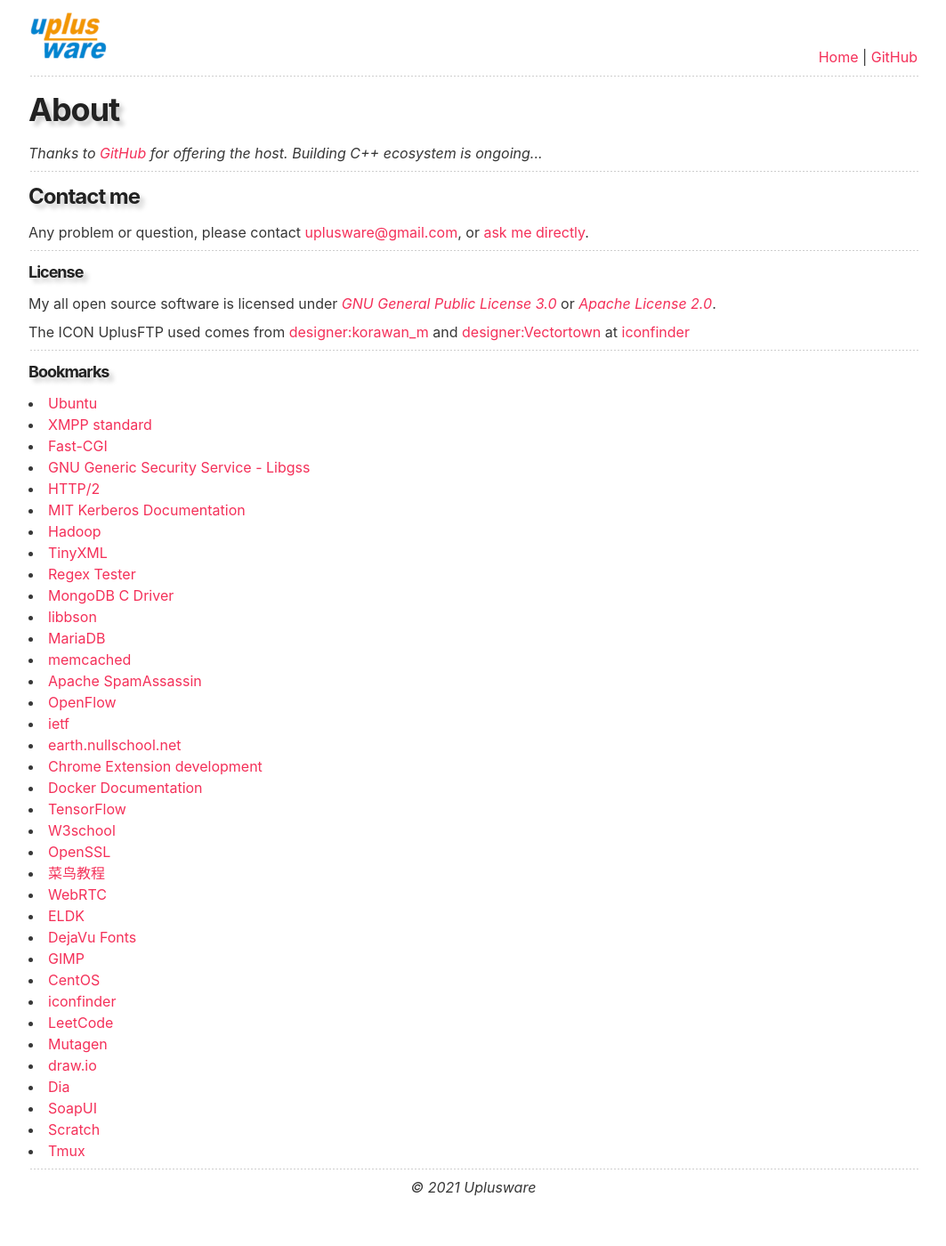
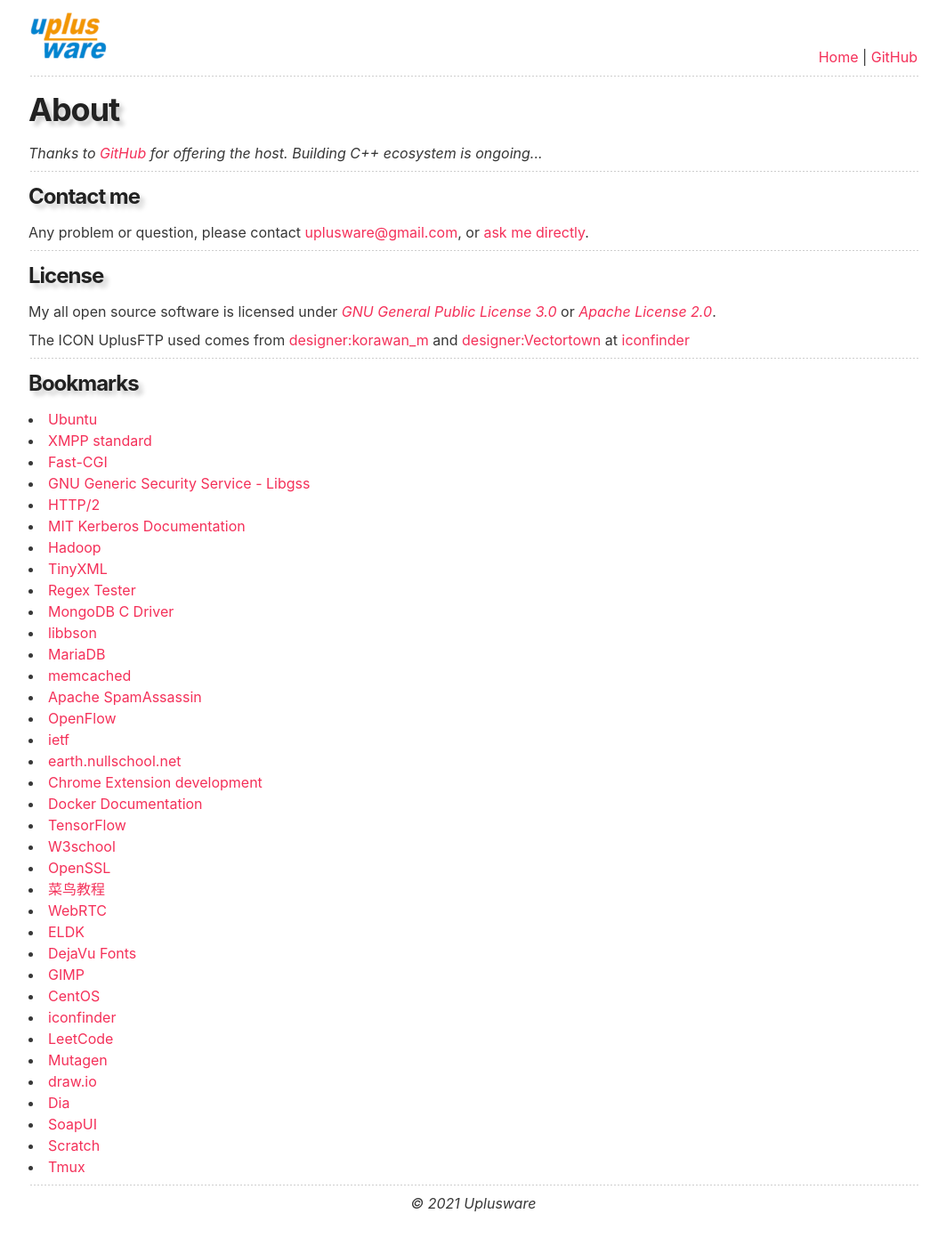
Before and after one commit to uplusware/uplusware.github.io, a Jekyll site: the page about.html, which Jekyll copies as it is, in a window 1280 px wide. Shown: the whole page at 89% size, without its empty margins (108-1171 px from the left). Built offline with Jekyll 4.4.1, drawn with Linux system fonts in a browser that asks for light colours.

Commit message:
Update about.html

```diff
--- a/about.html
+++ b/about.html
@@ -24,11 +24,11 @@
 		<h3 style="text-shadow: 5px 5px 5px #cccccc">Contact me</h3>
 		<p>Any problem or question, please contact <a href="mailto:uplusware@gmail.com">uplusware@gmail.com</a>, or <a href="https://github.com/uplusware/uplusware.github.io/issues" target="_blank">ask me directly</a>.
 		<hr>
-		<h5 style="text-shadow: 5px 5px 5px #cccccc">License</h5>
+		<h3 style="text-shadow: 5px 5px 5px #cccccc">License</h3>
 		<p>My all open source software is licensed under <a href="https://www.gnu.org/licenses/gpl-3.0-standalone.html" target="_blank"><i>GNU General Public License 3.0</i></a> or <a href="http://www.apache.org/licenses/LICENSE-2.0.html" target="_blank"><i>Apache License 2.0</i></a>.</p>
         <p>The ICON UplusFTP used comes from <a href="https://www.iconfinder.com/korawan_m" target="_blank">designer:korawan_m</a> and <a href="https://www.iconfinder.com/Vectortown" target="_blank">designer:Vectortown</a> at <a href="https://www.iconfinder.com" target="_blank">iconfinder</a></p>
 		<hr>
-		<h5 style="text-shadow: 5px 5px 5px #cccccc">Bookmarks</h5>
+		<h3 style="text-shadow: 5px 5px 5px #cccccc">Bookmarks</h3>
 		<li><a href="https://ubuntu.com"  target="_blank">Ubuntu</a></li>
 		<li><a href="https://xmpp.org"  target="_blank">XMPP standard</a></li>
 		<li><a href="http://www.mit.edu/~yandros/doc/specs/fcgi-spec.html" target="_blank">Fast-CGI</a></li>
```
